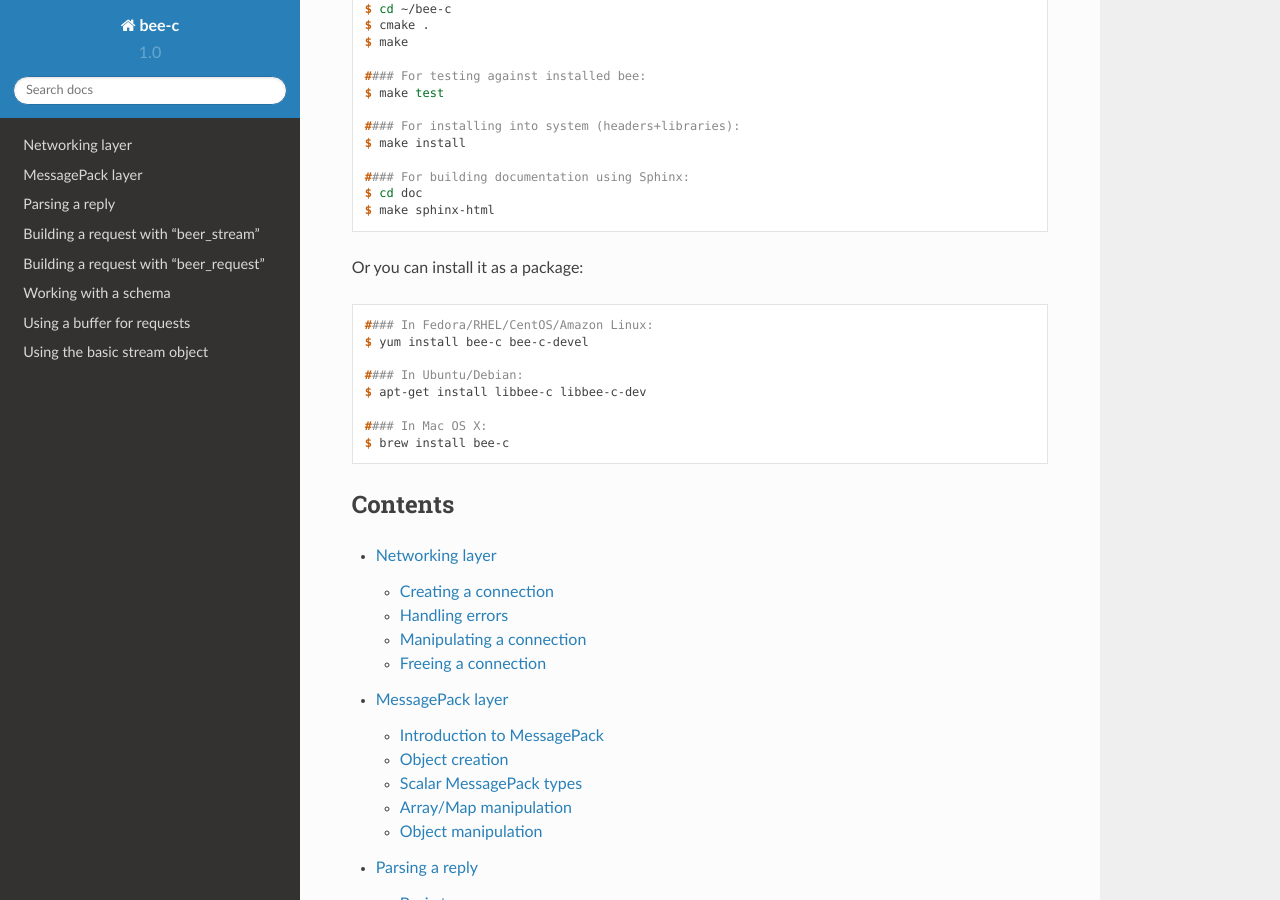
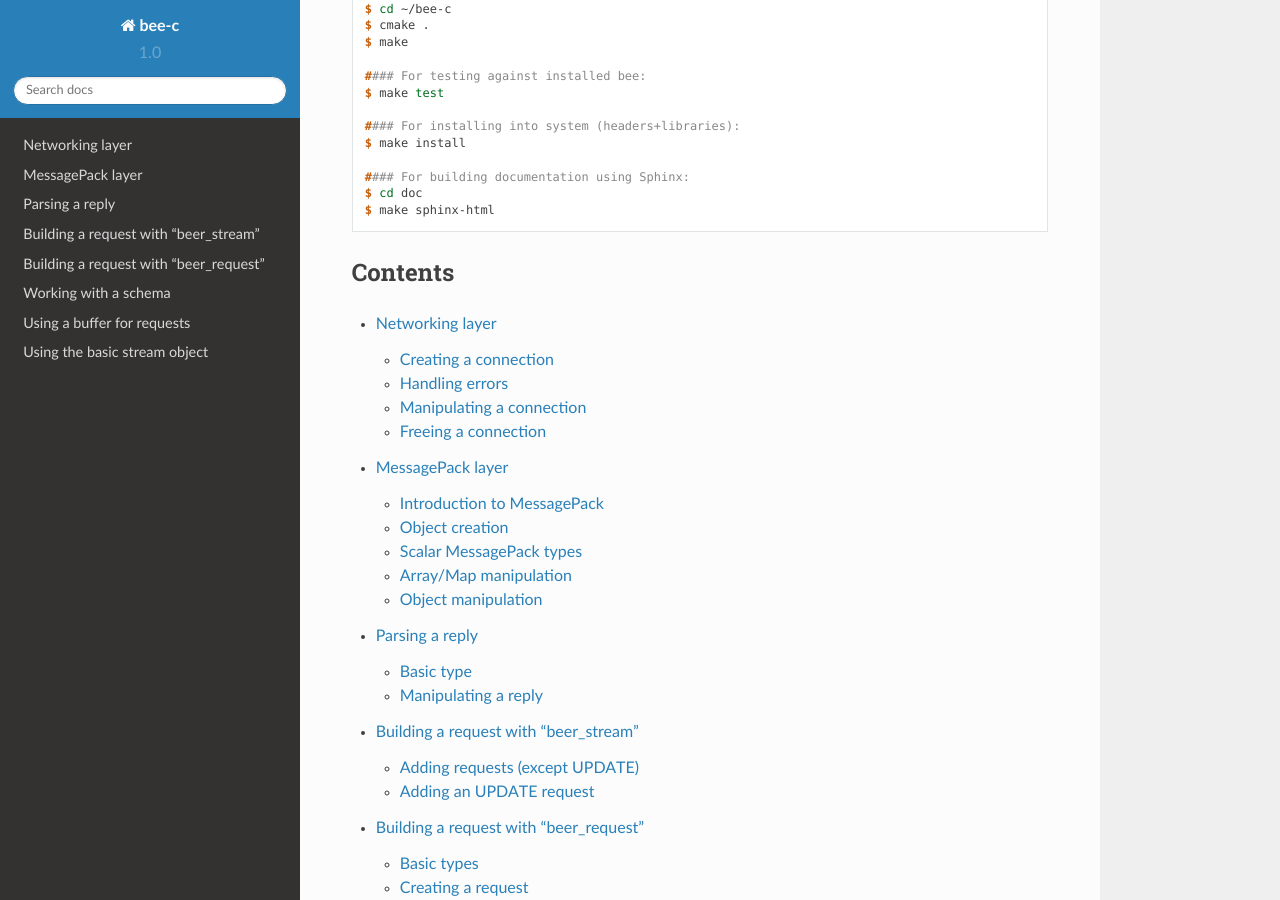
Before and after one commit to wprayudo/bee-c, a Sphinx documentation site: the page built from doc/source/index.rst, in a window 1280 px wide and 900 px high, scrolled down 687 px. Built offline with Sphinx 7.4.7 and the Read the Docs theme 2.0.0, drawn with Linux system fonts in a browser that asks for light colours.

Commit message:
Update index.rst

```diff
--- a/doc/source/index.rst
+++ b/doc/source/index.rst
@@ -50,18 +50,6 @@
     $ cd doc
     $ make sphinx-html
 
-Or you can install it as a package:
-
-.. code-block:: console
-
-    #### In Fedora/RHEL/CentOS/Amazon Linux:
-    $ yum install bee-c bee-c-devel
-
-    #### In Ubuntu/Debian:
-    $ apt-get install libbee-c libbee-c-dev
-
-    #### In Mac OS X:
-    $ brew install bee-c
 
 ===========================================================
                         Contents
```
